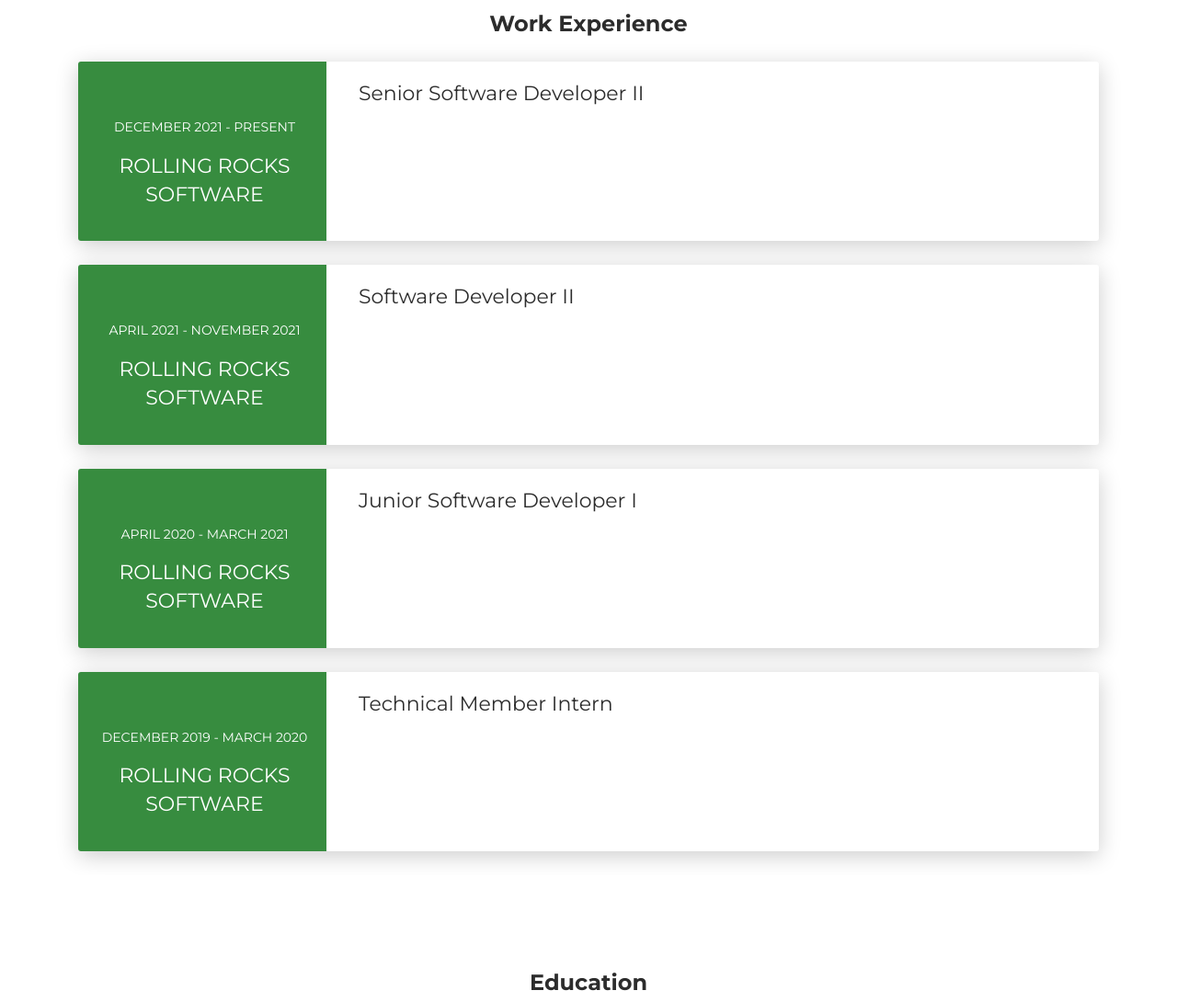
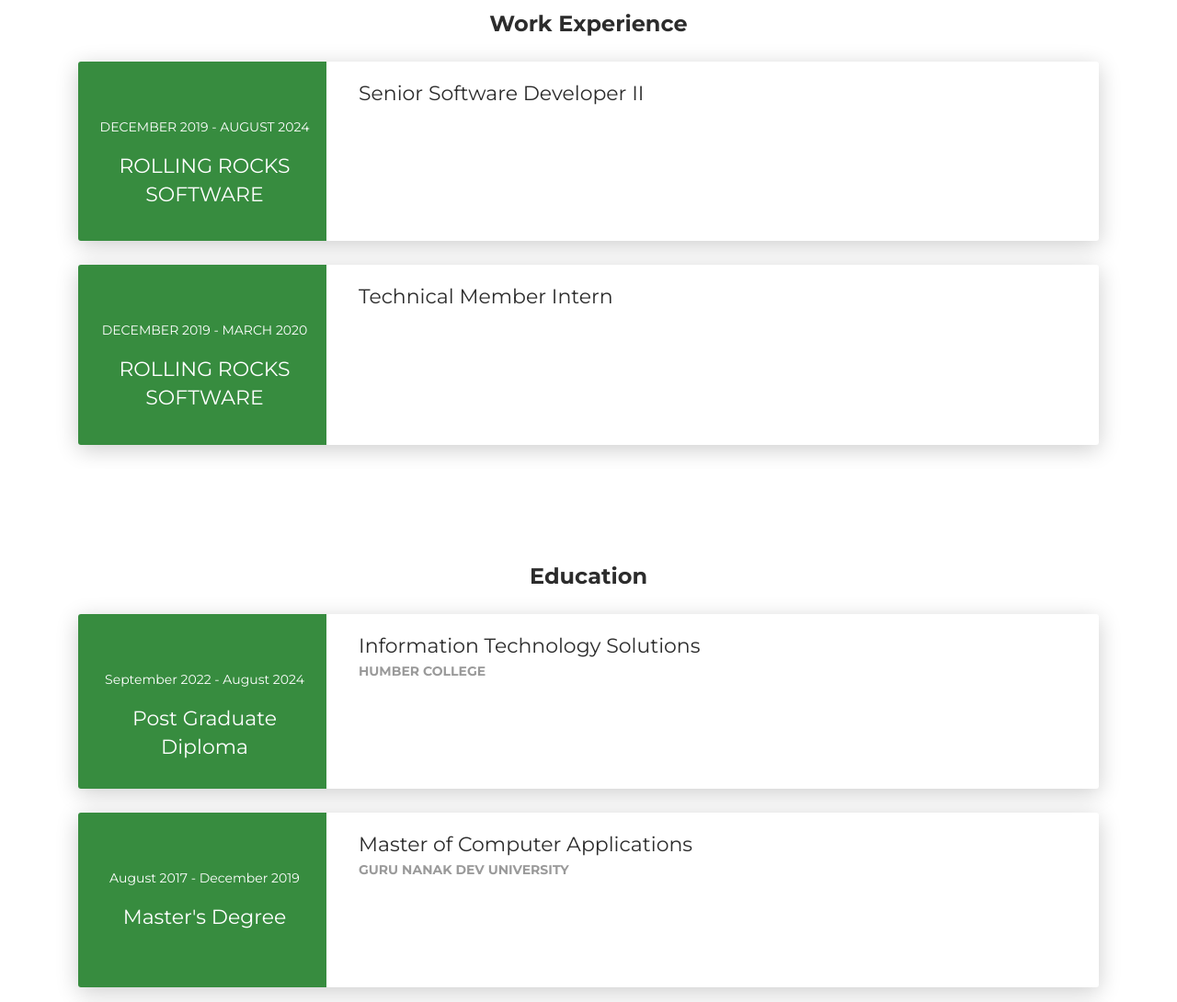
Before and after one commit to gurlal9646/MyPortfolio, a plain HTML site: page index.html in a window 1280 px wide. Shown: the part 1440-2530 px from the top of the page at 92% size. Drawn offline with Linux system fonts and the light colour scheme.

Commit message:
Update index.html

```diff
--- a/index.html
+++ b/index.html
@@ -163,7 +163,7 @@
       <div class="row">
         <div class="col-md-3 bg-primary" data-aos="fade-right" data-aos-offset="50" data-aos-duration="500">
           <div class="card-body cc-experience-header">
-            <p>December 2021 - Present</p>
+            <p>December 2019 - August 2024</p>
               <div class="h5">Rolling Rocks Software</div>
           </div>
         </div>
@@ -174,36 +174,8 @@
         </div>
       </div>
     </div>
-    <div class="card">
-      <div class="row">
-        <div class="col-md-3 bg-primary" data-aos="fade-right" data-aos-offset="50" data-aos-duration="500">
-          <div class="card-body cc-experience-header">
-            <p>April 2021 - November 2021</p>
-            <div class="h5">Rolling Rocks Software</div>
-          </div>
-        </div>
-        <div class="col-md-9" data-aos="fade-left" data-aos-offset="50" data-aos-duration="500">
-          <div class="card-body">
-            <div class="h5">Software Developer II</div>
-          </div>
-        </div>
-      </div>
-    </div>
-    <div class="card">
-      <div class="row">
-        <div class="col-md-3 bg-primary" data-aos="fade-right" data-aos-offset="50" data-aos-duration="500">
-          <div class="card-body cc-experience-header">
-            <p>April 2020 - March 2021</p>
-            <div class="h5">Rolling Rocks Software</div>
-          </div>
-        </div>
-        <div class="col-md-9" data-aos="fade-left" data-aos-offset="50" data-aos-duration="500">
-          <div class="card-body">
-            <div class="h5">Junior Software Developer I</div>
-          </div>
-        </div>
-      </div>
-    </div>
+
+
     <div class="card">
       <div class="row">
         <div class="col-md-3 bg-primary" data-aos="fade-right" data-aos-offset="50" data-aos-duration="500">
@@ -228,7 +200,7 @@
       <div class="row">
         <div class="col-md-3 bg-primary" data-aos="fade-right" data-aos-offset="50" data-aos-duration="500">
           <div class="card-body cc-education-header">
-            <p>2017 - 2019</p>
+            <p>September 2022 - August 2024</p>
             <div class="h5">Post Graduate Diploma</div>
           </div>
         </div>
@@ -244,7 +216,7 @@
       <div class="row">
         <div class="col-md-3 bg-primary" data-aos="fade-right" data-aos-offset="50" data-aos-duration="500">
           <div class="card-body cc-education-header">
-            <p>2017 - 2019</p>
+            <p>August 2017 - December 2019</p>
             <div class="h5">Master's Degree</div>
           </div>
         </div>
@@ -260,7 +232,7 @@
       <div class="row">
         <div class="col-md-3 bg-primary" data-aos="fade-right" data-aos-offset="50" data-aos-duration="500">
           <div class="card-body cc-education-header">
-            <p>2014 - 2017</p>
+            <p>August 2014 - July 2017</p>
             <div class="h5">Bachelor's Degree</div>
           </div>
         </div>
```
